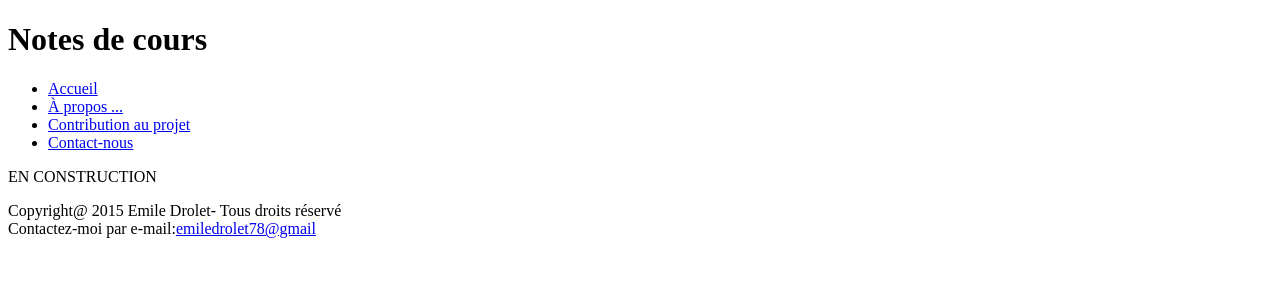
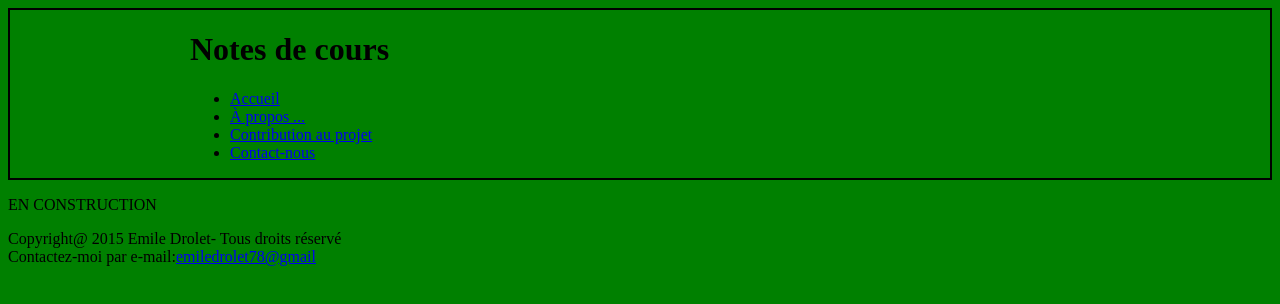
Before and after one commit to emilio12321/notes, a plain HTML site: page index.html in a window 1280 px wide. Drawn offline with Linux system fonts and the light colour scheme.

Commit message:
correction de l'erreur sur style.css

```diff
--- a/index.html
+++ b/index.html
@@ -2,7 +2,7 @@
 <html>
 	<head>
 		<meta charset="utf-8"/>
-		<link rel="stylesheets" href="style.css" />
+		<link rel="stylesheet" href="style.css" />
 		<title>Titre </title>
 	</head>
 
--- a/style.css
+++ b/style.css
@@ -10,3 +10,7 @@ body
 	font-family: Courrier ;
 	background-color: green ;
 }
+header
+{
+	border: 2px solid black;
+}
```
